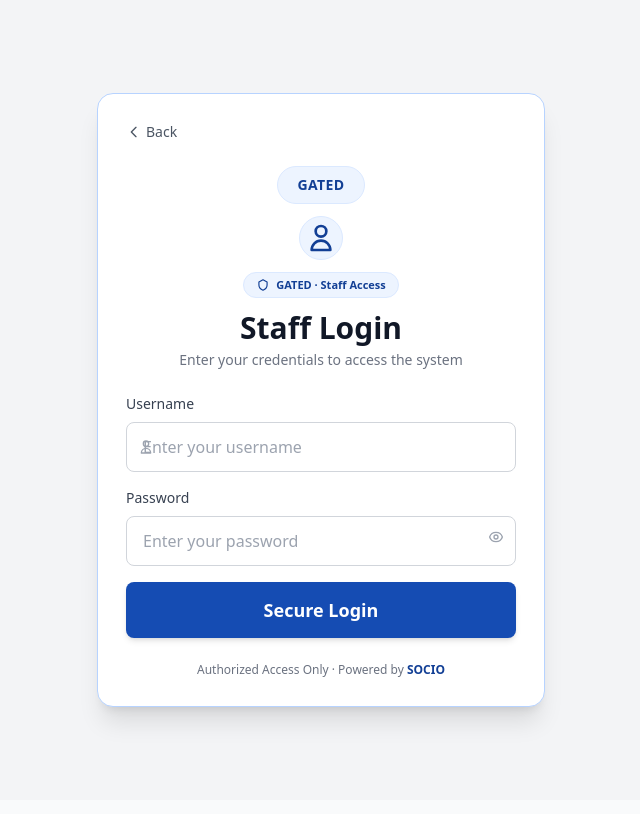
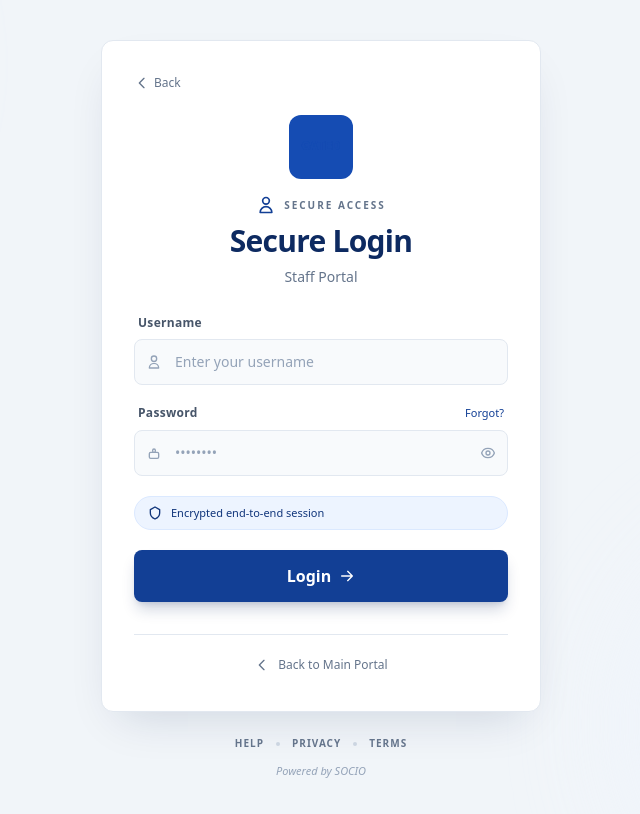
Before and after one commit to thesachinyyadav/universitygatedv2, a Next.js app: page /login in a window 1280 px wide. Shown: the top 814 px of the page, without its empty margins (319-959 px from the left). Built offline with nearby package versions, Linux system fonts and the light colour scheme.

Commit message:
Rebuild login page with compact PWA secure card design

```diff
--- a/pages/login.tsx
+++ b/pages/login.tsx
@@ -2,7 +2,6 @@ import { useState } from 'react';
 import { useRouter } from 'next/router';
 import { motion } from 'framer-motion';
 import Image from 'next/image';
-import { Button, Input } from '@/components/ui';
 import { useToast } from '@/components/ui/Toast';
 import { validateRequired } from '@/lib/utils';
 
@@ -35,25 +34,25 @@ export default function Login() {
     switch (role) {
       case 'guard':
         return (
-          <svg className="w-8 h-8" fill="none" stroke="currentColor" viewBox="0 0 24 24">
+          <svg className="w-5 h-5" fill="none" stroke="currentColor" viewBox="0 0 24 24">
             <path strokeLinecap="round" strokeLinejoin="round" strokeWidth={2} d="M9 12l2 2 4-4m5.618-4.016A11.955 11.955 0 0112 2.944a11.955 11.955 0 01-8.618 3.04A12.02 12.02 0 003 9c0 5.591 3.824 10.29 9 11.622 5.176-1.332 9-6.03 9-11.622 0-1.042-.133-2.052-.382-3.016z" />
           </svg>
         );
       case 'organiser':
         return (
-          <svg className="w-8 h-8" fill="none" stroke="currentColor" viewBox="0 0 24 24">
+          <svg className="w-5 h-5" fill="none" stroke="currentColor" viewBox="0 0 24 24">
             <path strokeLinecap="round" strokeLinejoin="round" strokeWidth={2} d="M9 5H7a2 2 0 00-2 2v12a2 2 0 002 2h10a2 2 0 002-2V7a2 2 0 00-2-2h-2M9 5a2 2 0 002 2h2a2 2 0 002-2M9 5a2 2 0 012-2h2a2 2 0 012 2m-3 7h3m-3 4h3m-6-4h.01M9 16h.01" />
           </svg>
         );
       case 'cso':
         return (
-          <svg className="w-8 h-8" fill="none" stroke="currentColor" viewBox="0 0 24 24">
+          <svg className="w-5 h-5" fill="none" stroke="currentColor" viewBox="0 0 24 24">
             <path strokeLinecap="round" strokeLinejoin="round" strokeWidth={2} d="M12 4.354a4 4 0 110 5.292M15 21H3v-1a6 6 0 0112 0v1zm0 0h6v-1a6 6 0 00-9-5.197M13 7a4 4 0 11-8 0 4 4 0 018 0z" />
           </svg>
         );
       default:
         return (
-          <svg className="w-8 h-8" fill="none" stroke="currentColor" viewBox="0 0 24 24">
+          <svg className="w-5 h-5" fill="none" stroke="currentColor" viewBox="0 0 24 24">
             <path strokeLinecap="round" strokeLinejoin="round" strokeWidth={2} d="M16 7a4 4 0 11-8 0 4 4 0 018 0zM12 14a7 7 0 00-7 7h14a7 7 0 00-7-7z" />
           </svg>
         );
@@ -148,17 +147,21 @@ export default function Login() {
   };
 
   return (
-    <div className="min-h-screen bg-gray-100 px-4 py-6 sm:py-10 flex items-center justify-center">
+    <div className="min-h-screen bg-slate-100 text-slate-900 flex flex-col">
+      <main className="flex-1 flex items-center justify-center px-4 py-8 sm:py-10 relative overflow-hidden">
+        <div className="absolute -top-20 -left-20 w-72 h-72 bg-primary-100 rounded-full blur-3xl opacity-30 pointer-events-none" />
+        <div className="absolute -bottom-24 -right-16 w-96 h-96 bg-primary-50 rounded-full blur-3xl opacity-60 pointer-events-none" />
+
       <motion.div
         initial={{ opacity: 0, y: 16 }}
         animate={{ opacity: 1, y: 0 }}
-        className="w-full max-w-md"
+        className="w-full max-w-[440px] relative z-10"
       >
-        <div className="bg-white rounded-2xl border border-primary-200 shadow-xl p-5 sm:p-7">
+        <div className="bg-white rounded-xl border border-slate-200 shadow-[0_20px_45px_-18px_rgba(0,31,76,0.16)] p-6 sm:p-8">
           <button
             type="button"
             onClick={() => router.push('/')}
-            className="inline-flex items-center text-sm text-gray-600 hover:text-primary-700 transition-colors mb-6"
+            className="inline-flex items-center text-xs text-slate-500 hover:text-primary-700 transition-colors mb-6"
           >
             <svg className="w-4 h-4 mr-1" fill="none" stroke="currentColor" viewBox="0 0 24 24">
               <path strokeLinecap="round" strokeLinejoin="round" strokeWidth={2} d="M15 19l-7-7 7-7" />
@@ -166,55 +169,72 @@ export default function Login() {
             Back
           </button>
 
-          <div className="text-center mb-6">
-            <div className="inline-flex items-center justify-center px-5 py-2 rounded-full bg-primary-50 border border-primary-100 mb-3">
-              <span className="text-primary-700 font-extrabold tracking-wide text-sm">GATED</span>
+          <div className="text-center mb-7">
+            <div className="w-16 h-16 mb-4 mx-auto rounded-xl bg-primary-600 flex items-center justify-center">
+              <Image src="/gated.svg" alt="GATED" width={40} height={40} className="w-10 h-10 object-contain" priority />
             </div>
-            <div className="mx-auto mb-3 w-11 h-11 rounded-full bg-primary-50 border border-primary-100 text-primary-700 flex items-center justify-center">
-              {getRoleIcon()}
+            <div className="inline-flex items-center gap-2 mb-2 text-[10px] uppercase tracking-[0.2em] font-semibold text-slate-500">
+              <span className="text-primary-700">{getRoleIcon()}</span>
+              Secure Access
             </div>
-            <div className="inline-flex items-center gap-1.5 px-3 py-1 rounded-full bg-primary-50 border border-primary-100 text-primary-700 text-[11px] font-semibold mb-3">
-              <svg className="w-3.5 h-3.5" fill="none" stroke="currentColor" viewBox="0 0 24 24">
-                <path strokeLinecap="round" strokeLinejoin="round" strokeWidth={2} d="M12 3l7 4v5c0 5-3.5 7.5-7 9-3.5-1.5-7-4-7-9V7l7-4z" />
-              </svg>
-              <span>GATED · {getRoleTitle()} Access</span>
-            </div>
-            <h1 className="text-2xl sm:text-3xl font-bold text-gray-900 mb-1">{getRoleTitle()} Login</h1>
-            <p className="text-sm text-gray-500">Enter your credentials to access the system</p>
+            <h1 className="text-3xl font-extrabold text-primary-900 tracking-tight">Secure Login</h1>
+            <p className="text-sm text-slate-500 mt-2">{getRoleTitle()} Portal</p>
           </div>
 
-          <form onSubmit={handleSubmit} className="space-y-4">
-            <Input
-              label={role === 'guard' ? 'Staff ID' : 'Username'}
+          <form onSubmit={handleSubmit} className="space-y-5">
+            <div className="space-y-2">
+              <label htmlFor="username" className="block text-xs font-semibold text-slate-600 px-1 tracking-wide">
+                {role === 'guard' ? 'Staff ID' : 'Username'}
+              </label>
+              <div className="relative group">
+                <div className="absolute inset-y-0 left-0 pl-3 flex items-center pointer-events-none text-slate-400 group-focus-within:text-primary-700">
+                  <svg className="w-4 h-4" fill="none" stroke="currentColor" viewBox="0 0 24 24">
+                    <path strokeLinecap="round" strokeLinejoin="round" strokeWidth={2} d="M16 7a4 4 0 11-8 0 4 4 0 018 0zM12 14a7 7 0 00-7 7h14a7 7 0 00-7-7z" />
+                  </svg>
+                </div>
+                <input
+                  id="username"
                   name="username"
                   type="text"
                   value={formData.username}
                   onChange={handleChange}
-              error={errors.username}
-              placeholder={role === 'guard' ? 'Enter your staff ID' : 'Enter your username'}
-              leftIcon={
-                <svg className="w-4 h-4" fill="none" stroke="currentColor" viewBox="0 0 24 24">
-                  <path strokeLinecap="round" strokeLinejoin="round" strokeWidth={2} d="M16 7a4 4 0 11-8 0 4 4 0 018 0zM12 14a7 7 0 00-7 7h14a7 7 0 00-7-7z" />
-                </svg>
-              }
+                  placeholder={role === 'guard' ? 'University ID' : 'Enter your username'}
+                  className={`w-full bg-slate-50 border rounded-lg py-3 pl-10 pr-3 text-sm text-slate-900 placeholder:text-slate-400 focus:outline-none focus:ring-2 focus:ring-primary-300 ${
+                    errors.username ? 'border-red-400' : 'border-slate-200 focus:border-primary-400'
+                  }`}
                   required
                 />
+              </div>
+              {errors.username && <p className="text-xs text-red-600 px-1">{errors.username}</p>}
+            </div>
 
-            <div className="relative">
-              <Input
-                label="Password"
+            <div className="space-y-2">
+              <div className="flex items-center justify-between px-1">
+                <label htmlFor="password" className="block text-xs font-semibold text-slate-600 tracking-wide">Password</label>
+                <button type="button" className="text-[11px] font-medium text-primary-700 hover:underline">Forgot?</button>
+              </div>
+              <div className="relative group">
+                <div className="absolute inset-y-0 left-0 pl-3 flex items-center pointer-events-none text-slate-400 group-focus-within:text-primary-700">
+                  <svg className="w-4 h-4" fill="none" stroke="currentColor" viewBox="0 0 24 24">
+                    <path strokeLinecap="round" strokeLinejoin="round" strokeWidth={2} d="M12 11c-1.1 0-2-.9-2-2V8a2 2 0 114 0v1c0 1.1-.9 2-2 2zm-5 9h10a2 2 0 002-2v-5a2 2 0 00-2-2H7a2 2 0 00-2 2v5a2 2 0 002 2z" />
+                  </svg>
+                </div>
+                <input
+                  id="password"
                   name="password"
                   type={showPassword ? 'text' : 'password'}
                   value={formData.password}
                   onChange={handleChange}
-                error={errors.password}
-                placeholder="Enter your password"
+                  placeholder="••••••••"
+                  className={`w-full bg-slate-50 border rounded-lg py-3 pl-10 pr-10 text-sm text-slate-900 placeholder:text-slate-400 focus:outline-none focus:ring-2 focus:ring-primary-300 ${
+                    errors.password ? 'border-red-400' : 'border-slate-200 focus:border-primary-400'
+                  }`}
                   required
                 />
                 <button
                   type="button"
                   onClick={() => setShowPassword(!showPassword)}
-                className="absolute right-3 top-[41px] text-gray-400 hover:text-gray-600"
+                  className="absolute right-3 top-1/2 -translate-y-1/2 text-slate-400 hover:text-slate-600"
                   aria-label={showPassword ? 'Hide password' : 'Show password'}
                 >
                   {showPassword ? (
@@ -229,23 +249,56 @@ export default function Login() {
                   )}
                 </button>
               </div>
+              {errors.password && <p className="text-xs text-red-600 px-1">{errors.password}</p>}
+            </div>
 
-            <Button
+            <div className="flex items-center gap-2 px-3 py-2 rounded-full bg-primary-50 border border-primary-100 text-[11px] text-primary-800">
+              <svg className="w-4 h-4" fill="none" stroke="currentColor" viewBox="0 0 24 24">
+                <path strokeLinecap="round" strokeLinejoin="round" strokeWidth={2} d="M12 3l7 4v5c0 5-3.5 7.5-7 9-3.5-1.5-7-4-7-9V7l7-4z" />
+              </svg>
+              <span>Encrypted end-to-end session</span>
+            </div>
+
+            <button
               type="submit"
-              variant="primary"
-              size="lg"
-              fullWidth
-              isLoading={isSubmitting}
+              disabled={isSubmitting}
+              className="w-full bg-primary-700 hover:bg-primary-600 disabled:opacity-60 text-white font-bold py-3.5 rounded-lg shadow-lg shadow-primary-900/20 transition-all active:scale-[0.98] flex items-center justify-center gap-2"
             >
-              {isSubmitting ? 'Logging in...' : 'Secure Login'}
-            </Button>
+              <span>{isSubmitting ? 'Logging in...' : 'Login'}</span>
+              {!isSubmitting && (
+                <svg className="w-4 h-4" fill="none" stroke="currentColor" viewBox="0 0 24 24">
+                  <path strokeLinecap="round" strokeLinejoin="round" strokeWidth={2} d="M13 5l7 7-7 7M4 12h16" />
+                </svg>
+              )}
+            </button>
           </form>
 
-          <p className="mt-6 text-center text-xs text-gray-500">
-            Authorized Access Only · Powered by <span className="font-semibold text-primary-700">SOCIO</span>
-          </p>
+          <div className="mt-8 pt-5 border-t border-slate-200 text-center">
+            <button
+              type="button"
+              onClick={() => router.push('/')}
+              className="inline-flex items-center gap-2 text-xs font-medium text-slate-500 hover:text-primary-700 transition-colors"
+            >
+              <svg className="w-4 h-4" fill="none" stroke="currentColor" viewBox="0 0 24 24">
+                <path strokeLinecap="round" strokeLinejoin="round" strokeWidth={2} d="M15 19l-7-7 7-7" />
+              </svg>
+              Back to Main Portal
+            </button>
+          </div>
+        </div>
+
+        <div className="mt-6 text-center flex flex-col items-center gap-3">
+          <div className="flex items-center gap-3 text-[10px] text-slate-500 font-semibold tracking-widest uppercase">
+            <span className="hover:text-primary-700 cursor-pointer transition-colors">Help</span>
+            <span className="w-1 h-1 bg-slate-300 rounded-full" />
+            <span className="hover:text-primary-700 cursor-pointer transition-colors">Privacy</span>
+            <span className="w-1 h-1 bg-slate-300 rounded-full" />
+            <span className="hover:text-primary-700 cursor-pointer transition-colors">Terms</span>
+          </div>
+          <p className="text-[11px] text-slate-400 italic">Powered by SOCIO</p>
         </div>
       </motion.div>
+      </main>
     </div>
   );
 }
```
Lines whose indentation alone changed are shown as unchanged.
